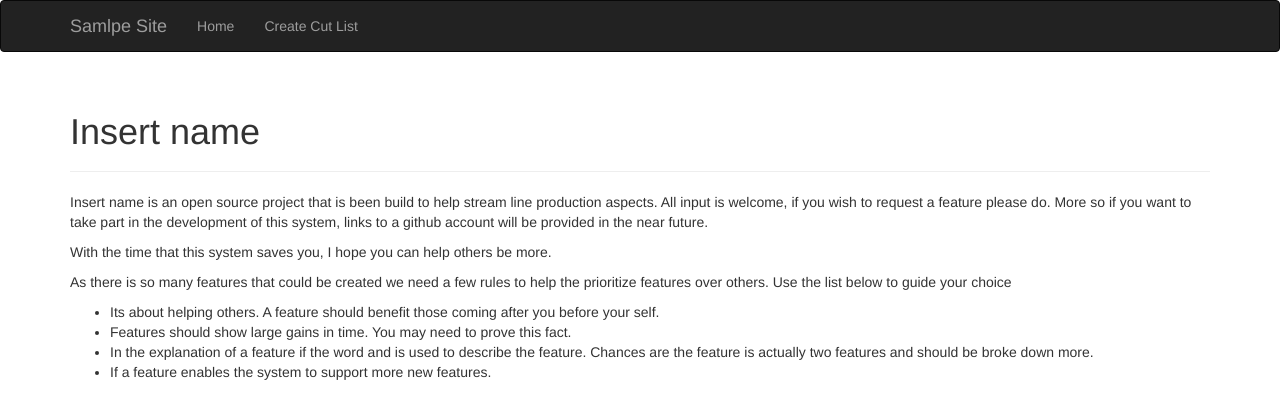
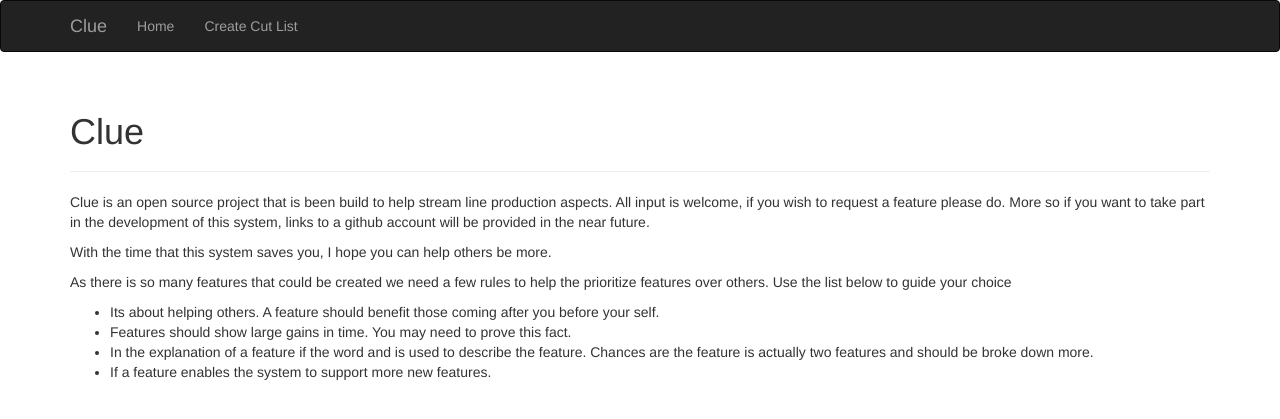
Before and after one commit to Boomatang/Clue, a Flask app: page / in a window 1280 px wide. Shown: the top 419 px of the page. Run offline with Flask 2, Linux system fonts and the light colour scheme; some libraries are stand-ins or nearby versions.

Commit message:
Change to result page and Title
The result page now has the waste left per beam.
The index page has been updated to use Clue as a name.

```diff
--- a/app/smart/smart.py
+++ b/app/smart/smart.py
@@ -130,8 +130,9 @@ class BOM:
                         else:
                             run = False
                 beam_usage = (i - beam_length)
+                waste = i - beam_usage
                 if len(cut_beam) > 0:
-                    self.cut_beams[beam]['cut'][i].append((cut_beam, beam_usage))
+                    self.cut_beams[beam]['cut'][i].append((cut_beam, beam_usage, waste))
                 t += 1
 
         for part in work:
--- a/app/templates/base.html
+++ b/app/templates/base.html
@@ -1,6 +1,6 @@
 {% extends "bootstrap/base.html" %}
 
-{% block title %}Site Exapmle - {% endblock %}
+{% block title %}Clue - {% endblock %}
 
 {% block head %}
 {{ super() }}
@@ -22,7 +22,7 @@
                 <span class="icon-bar"></span>
                 <span class="icon-bar"></span>
             </button>
-            <a class="navbar-brand" href="{{ url_for('main.index') }}">Samlpe Site</a>
+            <a class="navbar-brand" href="{{ url_for('main.index') }}">Clue</a>
 
         </div>
         <div class="navbar-collapse collapse">
--- a/app/templates/index.html
+++ b/app/templates/index.html
@@ -6,10 +6,10 @@
 
 {% block page_content %}
 <div class="page-header">
-    <h1>Insert name</h1>
+    <h1>Clue</h1>
 </div>
 <div>
-	<p>Insert name is an open source project that is been build to help stream line production aspects. All input is welcome, if you wish to request a feature please do. More so if you want to take part in the development of this system, links to a github account will be provided in the near future.</p>
+	<p>Clue is an open source project that is been build to help stream line production aspects. All input is welcome, if you wish to request a feature please do. More so if you want to take part in the development of this system, links to a github account will be provided in the near future.</p>
 	<p>With the time that this system saves you, I hope you can help others be more.</p>
 	<p>As there is so many features that could be created we need a few rules to help the prioritize features over others. Use the list below to guide your choice</p>
 
--- a/app/templates/play/_beam_table.html
+++ b/app/templates/play/_beam_table.html
@@ -19,6 +19,11 @@
                 	{% endfor %}
 
                 </tr>
+                <tr>
+                  <th>Approx Waste:</th>
+                  <td>{{length[2]}}</td>
+                </tr>
+
               </tbody>
             </table>
             </div>
--- a/app/templates/play/results.html
+++ b/app/templates/play/results.html
@@ -6,7 +6,7 @@
 
 {% block page_content %}
 <h1>Drawing REF: {{bom.ref}}</h1>
-<p>A saw error of {{ bom.error }}mm is allowed for.</p>
+<p>Saw margin : {{ bom.error }}mm.</p>
 
 {% for size in bom.cut_beams %}
 	<h2>Cut list for {{ size }} beams.</h2>
```
Also changed, not shown: 2 other files.
